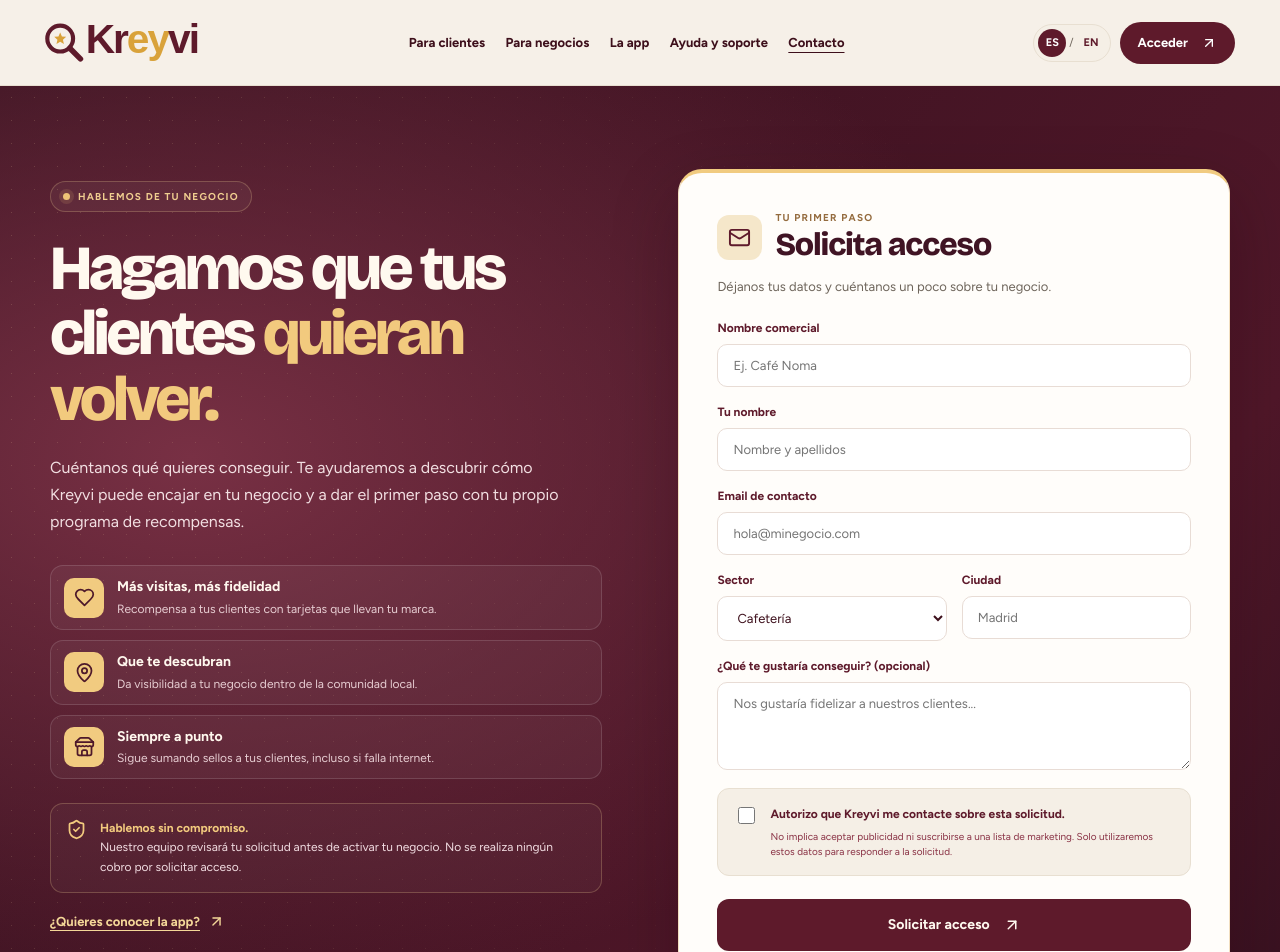
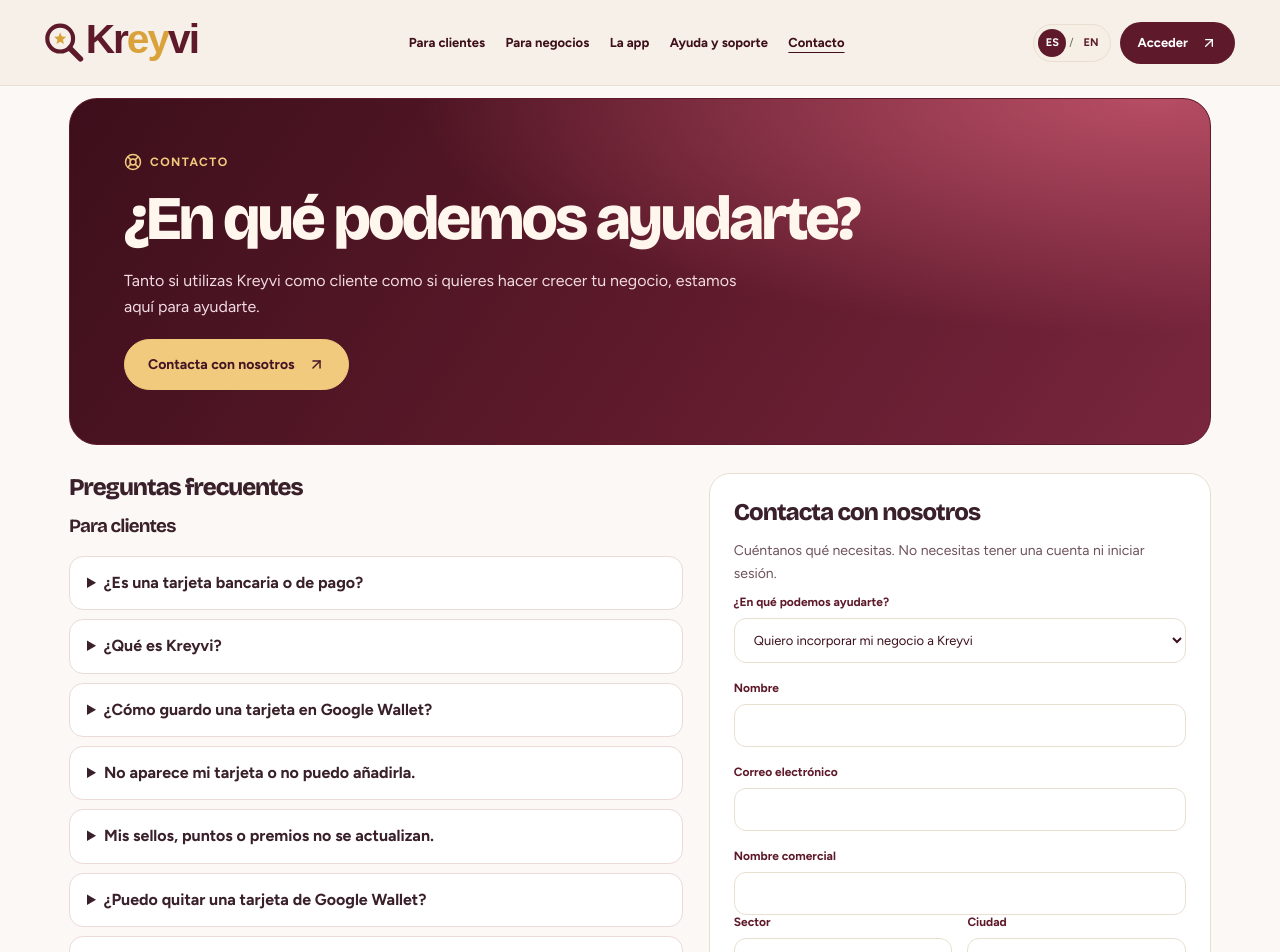
Before and after one commit to tostis005/LP, a Next.js app: page /solicitar-acceso in a window 1280 px wide. Shown: the top 952 px of the page. Built offline with nearby package versions, Linux system fonts and the light colour scheme.

Commit message:
Retain legacy public contact URLs with the unified page

```diff
--- a/app/solicitar-acceso/page.tsx
+++ b/app/solicitar-acceso/page.tsx
@@ -1,54 +1,6 @@
-"use client";
-import {useState,useEffect} from "react";
-import {LandingLanguageSync} from "@/components/LandingLanguageSync";
-import {publicHref} from "@/lib/public-navigation";
-import type {LandingLanguage} from "@/lib/landing-copy";
-import {PUBLIC_BUSINESS_SECTORS} from "@/lib/public-business-sectors";
-import Link from "next/link";
-import {ArrowUpRight,CheckCircle2,Heart,Mail,Store,MapPin,ShieldCheck} from "lucide-react";
-import {PublicHeader} from "@/components/PublicHeader";
-import {PublicFooter} from "@/components/PublicFooter";
-export default function RequestAccess(){
- const [lang,setLang]=useState<LandingLanguage>("es");
- useEffect(()=>{setLang(new URLSearchParams(window.location.search).get("lang")==="en"?"en":"es")},[]);
- const en=lang==="en";
- const [business_name,setBusiness]=useState(""),[contact_name,setName]=useState(""),[contact_email,setEmail]=useState(""),[category,setCategory]=useState("Cafetería"),[city,setCity]=useState(""),[message,setMessage]=useState(""),[consent_contact,setConsent]=useState(false),[website,setWebsite]=useState(""),[busy,setBusy]=useState(false),[error,setError]=useState(""),[sent,setSent]=useState(false);
- async function submit(e:React.FormEvent){e.preventDefault();setError("");setBusy(true);
-  try{
-   const res=await fetch("/api/leads",{method:"POST",headers:{"Content-Type":"application/json"},body:JSON.stringify({
-    business_name,contact_name,contact_email,category,city,message,consent_contact,website
-   })});
-   const result=await res.json() as {ok?:boolean;error?:string};
-   if(!res.ok||!result.ok)throw new Error(result.error||"No hemos podido registrar tu solicitud.");
-   setSent(true);
-  }catch(e){setError((e as Error).message)}finally{setBusy(false)}
- }
- return <><LandingLanguageSync lang={lang}/><PublicHeader lang={lang} page="contact"/><main className="request-page"><div className="container request-grid">
-  <section className="request-copy"><div className="request-kicker"><span aria-hidden="true"/> {en?"LET’S TALK ABOUT YOUR BUSINESS":"HABLEMOS DE TU NEGOCIO"}</div>
-   <h1>{en?"Give your customers ":"Hagamos que tus clientes "}<em>{en?"a reason to return.":"quieran volver."}</em></h1>
-   <p>{en?"Tell us about your goals. We will help you see how Kreyvi fits your business and get started with your own rewards program.":"Cuéntanos qué quieres conseguir. Te ayudaremos a descubrir cómo Kreyvi puede encajar en tu negocio y a dar el primer paso con tu propio programa de recompensas."}</p>
-   <div className="request-benefits">
-    <div><div className="request-benefit-icon"><Heart size={21}/></div><span><strong>{en?"More visits, more loyalty":"Más visitas, más fidelidad"}</strong><small>{en?"Reward customers with cards that carry your brand.":"Recompensa a tus clientes con tarjetas que llevan tu marca."}</small></span></div>
-    <div><div className="request-benefit-icon"><MapPin size={21}/></div><span><strong>{en?"Get discovered":"Que te descubran"}</strong><small>{en?"Give your business more visibility in the local community.":"Da visibilidad a tu negocio dentro de la comunidad local."}</small></span></div>
-    <div><div className="request-benefit-icon"><Store size={21}/></div><span><strong>{en?"Always ready":"Siempre a punto"}</strong><small>{en?"Keep adding stamps, even when the internet goes down.":"Sigue sumando sellos a tus clientes, incluso si falla internet."}</small></span></div>
-   </div>
-   <div className="request-note"><ShieldCheck size={21}/><span><strong>{en?"Let's talk, no obligation.":"Hablemos sin compromiso."}</strong><br/>{en?"Our team will review your request before activating your business. There is no charge for requesting access.":"Nuestro equipo revisará tu solicitud antes de activar tu negocio. No se realiza ningún cobro por solicitar acceso."}</span></div>
-   <Link className="request-app-link" href={publicHref("app",lang)}>{en?"Want to explore the app? ":"¿Quieres conocer la app? "}<ArrowUpRight size={17}/></Link>
-  </section>
-  <section className="panel-card request-form">
-  {sent?<div className="request-success"><CheckCircle2 size={48}/><h2>{en?"Request received!":"¡Solicitud recibida!"}</h2><p>{en?"We have recorded your details. Onboarding requires manual review; this message does not mean that your business has been approved.":"Hemos registrado tus datos. La incorporación requiere revisión manual; este mensaje no implica que el negocio esté aprobado."}</p><Link className="button button-dark" href={publicHref("customer",lang)}>{en?"Back to home ":"Volver a inicio "}<ArrowUpRight size={17}/></Link></div>:
-  <><div className="request-form-heading"><div className="panel-icon"><Mail size={23}/></div><div><span className="request-form-kicker">{en?"YOUR FIRST STEP":"TU PRIMER PASO"}</span><h2>{en?"Request access":"Solicita acceso"}</h2></div></div><p className="muted">{en?"Share your details and tell us a little about your business.":"Déjanos tus datos y cuéntanos un poco sobre tu negocio."}</p>
-  <form className="form-stack" onSubmit={submit}><label>{en?"Business name":"Nombre comercial"}<input required minLength={2} maxLength={120} value={business_name} onChange={e=>setBusiness(e.target.value)} placeholder="Ej. Café Noma"/></label>
-   <label>{en?"Your name":"Tu nombre"}<input required minLength={2} maxLength={120} value={contact_name} onChange={e=>setName(e.target.value)} placeholder={en?"Full name":"Nombre y apellidos"}/></label>
-   <label>{en?"Contact email":"Email de contacto"}<input required type="email" maxLength={254} value={contact_email} onChange={e=>setEmail(e.target.value)} placeholder="hola@minegocio.com"/></label>
-   <div className="form-two"><label>{en?"Industry":"Sector"}<select value={category} onChange={e=>setCategory(e.target.value)}>{PUBLIC_BUSINESS_SECTORS.map(c=><option key={c.value} value={c.value}>{en?c.en:c.value==="Tienda"?"Comercios y tiendas":c.value}</option>)}</select></label><label>{en?"City":"Ciudad"}<input required minLength={2} maxLength={120} value={city} onChange={e=>setCity(e.target.value)} placeholder="Madrid"/></label></div>
-   <label>{en?"What would you like to achieve? (optional)":"¿Qué te gustaría conseguir? (opcional)"}<textarea rows={4} maxLength={1000} value={message} onChange={e=>setMessage(e.target.value)} placeholder={en?"We would like to build customer loyalty…":"Nos gustaría fidelizar a nuestros clientes..."}/></label>
-   <div className="honeypot-field" aria-hidden="true"><label>{en?"Leave this field empty":"Deja este campo vacío"}<input tabIndex={-1} autoComplete="off" value={website} onChange={e=>setWebsite(e.target.value)}/></label></div>
-   <div className="check-control"><input type="checkbox" id="consent-access" required checked={consent_contact} onChange={e=>setConsent(e.target.checked)}/><label htmlFor="consent-access"><strong>{en?"I authorize Kreyvi to contact me about this request.":"Autorizo que Kreyvi me contacte sobre esta solicitud."}</strong><small>{en?"This does not subscribe you to marketing. We only use these details to respond to your request.":"No implica aceptar publicidad ni suscribirse a una lista de marketing. Solo utilizaremos estos datos para responder a la solicitud."}</small></label></div>
-   {error&&<div className="alert error" role="alert">{error}</div>}
-   <button className="button button-dark button-full" disabled={busy}>{busy?(en?"Sending…":"Enviando..."):(en?"Request access":"Solicitar acceso")} <ArrowUpRight size={18}/></button>
-   <p className="tiny-note">{en?"Platform access is granted manually. Submitting this request does not incur a charge.":"El acceso a la plataforma se concede manualmente. No se realiza ningún cobro al enviar esta solicitud."}</p>
-  </form></>}
-  </section>
- </div></main><PublicFooter lang={lang} page="contact"/></>;
+// Preserve old onboarding links and open the same contact form with business access selected.
+import ContactPage,{metadata} from "../contacto/page";
+export {metadata};
+export default function RequestAccess({searchParams}:{searchParams:Promise<{lang?:string|string[]}>}){
+ return <ContactPage searchParams={searchParams.then(params=>({...params,topic:"business_access"}))}/>;
 }
```
